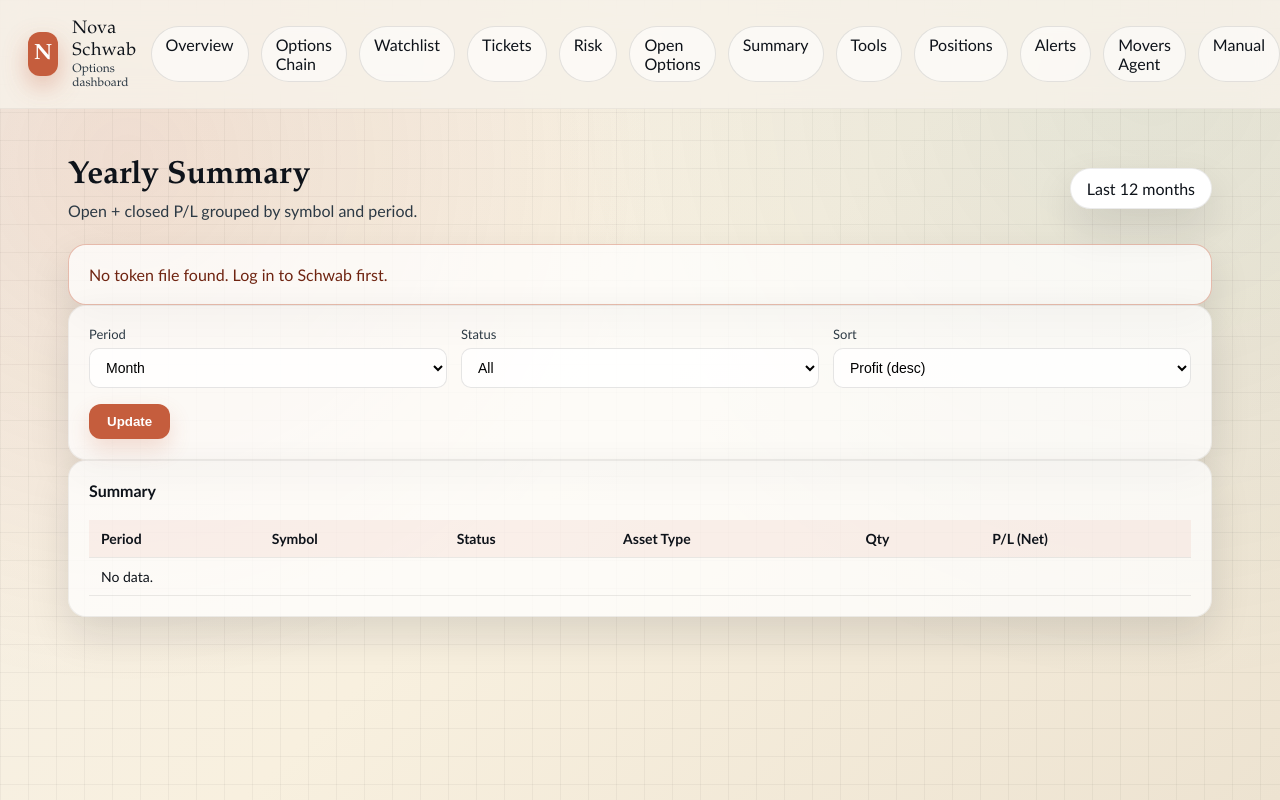
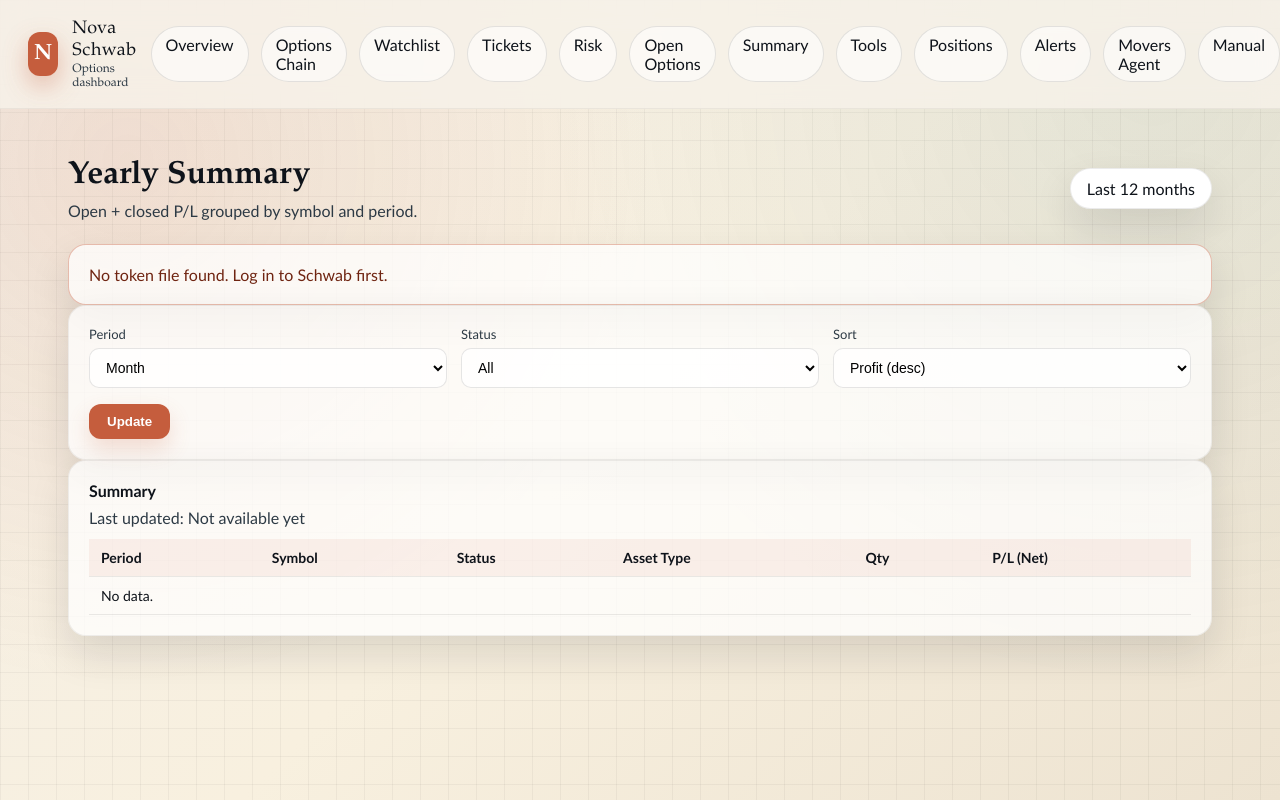
Before and after one commit to Novastradingcompany/Schwab-Connect, a Flask app: page /summary in a window 1280 px wide; the page is wider, and only the part inside the window is pictured. Run offline with Flask 3, Linux system fonts and the light colour scheme; the visitor is signed in with stand-in values (Sample User, id 1).

Commit message:
Show summary cache last-updated timestamp

```diff
--- a/app.py
+++ b/app.py
@@ -2210,12 +2210,32 @@
     tz = request.args.get("tz")
     error = None
     rows = []
-    try:
+    summary_last_updated = None
+    summary_last_updated_ago = None
+    try:
+        settings = load_settings()
         if tz:
-            settings = load_settings()
             settings["timezone"] = tz
             save_settings(settings)
+
         rows = build_yearly_summary(period, status_filter)
+        cache_ts = _TRANSACTIONS_CACHE.get("ts", 0.0)
+        if cache_ts:
+            tz_name = settings.get("timezone", "America/New_York")
+            try:
+                tzinfo = ZoneInfo(tz_name)
+            except Exception:
+                tzinfo = dt.timezone.utc
+            cache_dt = dt.datetime.fromtimestamp(cache_ts, tz=dt.timezone.utc).astimezone(tzinfo)
+            summary_last_updated = cache_dt.strftime("%Y-%m-%d %I:%M:%S %p %Z")
+            age_seconds = max(0, int(time.time() - cache_ts))
+            if age_seconds < 60:
+                summary_last_updated_ago = "just now"
+            elif age_seconds < 3600:
+                summary_last_updated_ago = f"{age_seconds // 60}m ago"
+            else:
+                summary_last_updated_ago = f"{age_seconds // 3600}h ago"
+
         if sort_by == "loss":
             rows = sorted(rows, key=lambda r: r["pnl"])
         elif sort_by == "symbol":
@@ -2232,6 +2252,8 @@
         period=period,
         status=status_filter,
         sort_by=sort_by,
+        summary_last_updated=summary_last_updated,
+        summary_last_updated_ago=summary_last_updated_ago,
     )
 
 
--- a/templates/summary.html
+++ b/templates/summary.html
@@ -47,6 +47,16 @@
 
   <section class="card">
     <div class="card-title">Summary</div>
+    {% if status != "open" %}
+      <p class="subtitle">
+        Last updated:
+        {% if summary_last_updated %}
+          {{ summary_last_updated }}{% if summary_last_updated_ago %} ({{ summary_last_updated_ago }}){% endif %}
+        {% else %}
+          Not available yet
+        {% endif %}
+      </p>
+    {% endif %}
     <div class="table-wrap">
       <table>
         <thead>
```
